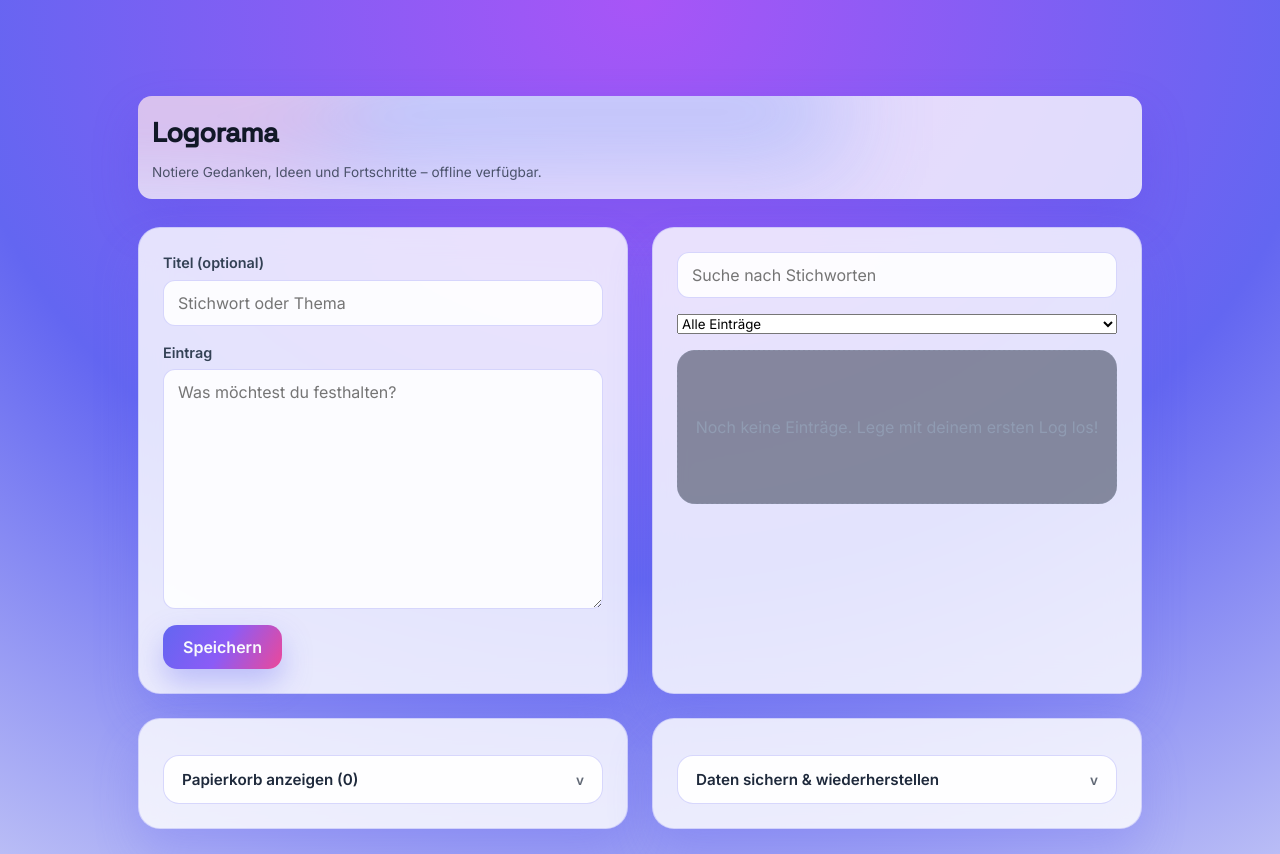
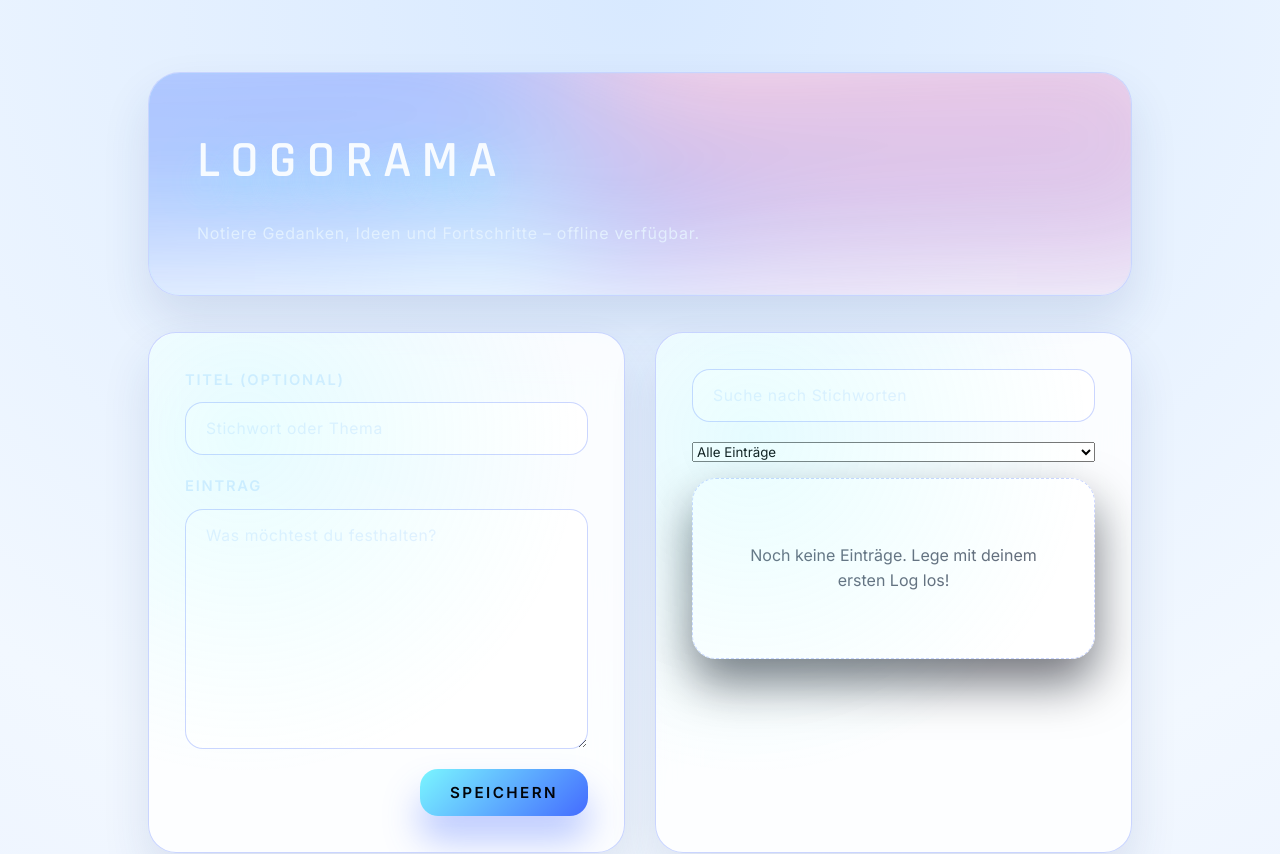
Before and after one commit to Web-Developer-DB/Logorama, a React (Vite) app: page / in a window 1280 px wide. Shown: the top 854 px of the page. Built offline with nearby package versions, Linux system fonts and the light colour scheme.

Commit message:
Reimagine UI with cryo neon visual language

```diff
--- a/src/components/EntryCard.jsx
+++ b/src/components/EntryCard.jsx
@@ -127,7 +127,7 @@ const EntryCard = ({ entry, onDelete, onUpdate }) => {
         </button>
         <ConfirmButton
           initialLabel="Löschen"
-          confirmLabel="Endgültig löschen"
+          confirmLabel="In den Papierkorb"
           className="secondary"
           confirmClassName="danger"
           resetDelay={1200}
--- a/src/styles.css
+++ b/src/styles.css
@@ -1,11 +1,21 @@
-@import url("https://fonts.googleapis.com/css2?family=Inter:wght@400;500;600;700&family=Space+Grotesk:wght@500&display=swap");
+@import url("https://fonts.googleapis.com/css2?family=Rajdhani:wght@400;500;600&family=Inter:wght@400;500;600;700&display=swap");
 
 :root {
-  font-family: "Inter", -apple-system, BlinkMacSystemFont, "Segoe UI", sans-serif;
-  color: #0f172a;
-  background-color: #020617;
-  line-height: 1.5;
+  font-family: "Inter", "Rajdhani", -apple-system, BlinkMacSystemFont, "Segoe UI", sans-serif;
+  color: #e8f6ff;
+  background-color: #020409;
+  line-height: 1.6;
   -webkit-font-smoothing: antialiased;
+  --bg-primary: radial-gradient(140% 120% at 50% 0%, #0a1730 0%, #020409 65%, #010207 100%);
+  --glass: rgba(6, 18, 36, 0.72);
+  --glass-strong: rgba(6, 16, 32, 0.88);
+  --card-outline: rgba(120, 235, 255, 0.24);
+  --accent-cyan: #7af6ff;
+  --accent-blue: #446bff;
+  --accent-ice: rgba(135, 229, 255, 0.25);
+  --accent-warning: #ff6b9c;
+  --text-muted: rgba(210, 233, 255, 0.68);
+  --shadow-heavy: 0 36px 80px rgba(4, 10, 24, 0.65);
 }
 
 *,
@@ -17,327 +27,408 @@
 body {
   margin: 0;
   min-height: 100dvh;
-  background: radial-gradient(120% 120% at 50% 0%, #312e81 0%, #020617 55%, #020617 100%);
+  background: var(--bg-primary);
   color: inherit;
-  overflow-y: scroll;
-  scrollbar-gutter: stable both-edges;
+  overflow-x: hidden;
+  position: relative;
+}
+
+body::before,
+body::after {
+  content: "";
+  position: fixed;
+  inset: 0;
+  pointer-events: none;
+  z-index: -2;
+}
+
+body::before {
+  background-image:
+    radial-gradient(circle at 18% 24%, rgba(122, 246, 255, 0.22), transparent 55%),
+    radial-gradient(circle at 82% 18%, rgba(68, 107, 255, 0.32), transparent 58%),
+    radial-gradient(circle at 60% 82%, rgba(255, 107, 156, 0.16), transparent 62%);
+  filter: blur(42px);
+}
+
+body::after {
+  z-index: -1;
+  opacity: 0.45;
+  background-image:
+    linear-gradient(110deg, rgba(68, 107, 255, 0.12) 0%, transparent 42%),
+    linear-gradient(290deg, rgba(122, 246, 255, 0.14) 0%, transparent 40%);
+  mix-blend-mode: screen;
 }
 
 main {
-  width: min(1040px, calc(100vw - 32px));
+  width: min(1080px, calc(100vw - 40px));
   margin: 0 auto;
-  padding: clamp(24px, 5vw, 48px) 18px 90px;
+  padding: clamp(30px, 6vw, 72px) clamp(18px, 5vw, 48px) 120px;
   display: flex;
   flex-direction: column;
-  gap: 24px;
-  transition: width 0.25s ease;
+  gap: clamp(24px, 6vw, 36px);
+  position: relative;
 }
 
 .layout-grid {
   display: grid;
   grid-template-columns: minmax(0, 1fr);
-  gap: 24px;
+  gap: clamp(22px, 4vw, 30px);
   width: 100%;
 }
 
 .app-header {
-  background: rgba(15, 23, 42, 0.55);
-  border-radius: 14px;
-  padding: 17px 14px;
-  color: #f8fafc;
   position: relative;
+  border-radius: 32px;
+  padding: clamp(32px, 5vw, 48px);
+  background: linear-gradient(140deg, rgba(8, 24, 48, 0.85), rgba(10, 28, 58, 0.72));
+  border: 1px solid rgba(122, 246, 255, 0.25);
+  box-shadow: var(--shadow-heavy);
   overflow: hidden;
-  box-shadow: 0 15px 27px rgba(15, 23, 42, 0.35);
+}
+
+.app-header::before {
+  content: "";
+  position: absolute;
+  inset: -40% -10% 10% -25%;
+  background: conic-gradient(
+    from 180deg,
+    rgba(122, 246, 255, 0.35),
+    rgba(68, 107, 255, 0.55),
+    rgba(255, 107, 156, 0.35),
+    rgba(68, 107, 255, 0.65)
+  );
+  filter: blur(70px);
+  opacity: 0.9;
+  pointer-events: none;
 }
 
 .app-header::after {
   content: "";
   position: absolute;
-  inset: -40% 30% 30% -30%;
-  background: conic-gradient(
-    from 180deg,
-    rgba(99, 102, 241, 0.9),
-    rgba(236, 72, 153, 0.45),
-    rgba(96, 165, 250, 0.65),
-    rgba(99, 102, 241, 0.95)
-  );
-  filter: blur(48px);
-  opacity: 0.45;
-}
-
-.app-header > * {
-  position: relative;
-  z-index: 1;
+  inset: 0;
+  border-radius: inherit;
+  border: 1px solid rgba(122, 246, 255, 0.22);
+  opacity: 0.35;
 }
 
 .app-header h1 {
+  position: relative;
   margin: 0;
-  font-family: "Space Grotesk", "Inter", sans-serif;
-  font-size: clamp(1.4rem, 2.4vw, 1.7rem);
-  letter-spacing: -0.02em;
+  font-family: "Rajdhani", sans-serif;
+  font-size: clamp(2rem, 6vw, 3.2rem);
+  letter-spacing: 0.2em;
+  text-transform: uppercase;
+  color: #f7fbff;
+  text-shadow: 0 18px 36px rgba(122, 246, 255, 0.55);
 }
 
 .app-header p {
-  margin: 8px 0 0;
-  max-width: 520px;
-  color: rgba(241, 245, 249, 0.78);
-  font-size: 0.85rem;
+  position: relative;
+  margin: 18px 0 0;
+  max-width: 640px;
+  color: rgba(230, 244, 255, 0.82);
+  font-size: 1rem;
+  letter-spacing: 0.045em;
 }
 
 .install-button {
-  margin-top: 16px;
+  position: relative;
+  margin-top: 28px;
   align-self: flex-start;
-  padding: 10px 16px;
-  font-size: 0.85rem;
 }
 
 .card {
-  background: linear-gradient(145deg, rgba(15, 23, 42, 0.55), rgba(15, 23, 42, 0.78));
-  border-radius: 22px;
-  padding: 24px;
-  border: 1px solid rgba(148, 163, 184, 0.12);
-  backdrop-filter: blur(16px);
-  color: #e2e8f0;
-  box-shadow: 0 18px 60px rgba(15, 23, 42, 0.55);
-  width: 100%;
-  min-width: 0;
+  position: relative;
+  border-radius: 28px;
+  padding: clamp(24px, 4vw, 36px);
+  background: linear-gradient(160deg, var(--glass), rgba(5, 12, 26, 0.68));
+  border: 1px solid var(--card-outline);
+  box-shadow: 0 24px 70px rgba(3, 10, 24, 0.6);
+  backdrop-filter: blur(20px);
+  color: #edf7ff;
+  overflow: hidden;
+}
+
+.card::after {
+  content: "";
+  position: absolute;
+  inset: 0;
+  border-radius: inherit;
+  background: radial-gradient(circle at 20% 20%, rgba(122, 246, 255, 0.16), transparent 60%);
+  pointer-events: none;
 }
 
 .log-form {
   display: grid;
-  gap: 16px;
+  gap: 20px;
 }
 
 label {
   display: flex;
   flex-direction: column;
-  font-size: 0.9rem;
-  gap: 6px;
+  gap: 10px;
+  font-size: 0.92rem;
   font-weight: 600;
-  color: rgba(226, 232, 240, 0.9);
+  text-transform: uppercase;
+  letter-spacing: 0.12em;
+  color: rgba(210, 233, 255, 0.85);
 }
 
 input,
 textarea,
-button,
-select {
+select,
+button {
   font-family: inherit;
 }
 
 input,
 textarea {
-  border: 1px solid rgba(148, 163, 184, 0.3);
-  border-radius: 12px;
-  padding: 12px 14px;
-  font-size: 1rem;
-  transition: border 0.25s ease, box-shadow 0.25s ease, background 0.25s ease;
-  background: rgba(15, 23, 42, 0.55);
-  color: #f8fafc;
+  border: 1px solid rgba(122, 246, 255, 0.35);
+  border-radius: 18px;
+  padding: 16px 20px;
+  font-size: 0.98rem;
+  background: linear-gradient(120deg, rgba(5, 14, 26, 0.86), rgba(11, 28, 58, 0.8));
+  color: #f4fbff;
+  backdrop-filter: blur(16px);
+  transition: border 0.25s ease, box-shadow 0.25s ease, transform 0.25s ease;
+}
+
+input::placeholder,
+textarea::placeholder {
+  color: rgba(200, 225, 255, 0.45);
+  letter-spacing: 0.04em;
 }
 
 input:focus,
 textarea:focus {
   outline: none;
-  border-color: rgba(99, 102, 241, 0.85);
-  box-shadow: 0 0 0 4px rgba(99, 102, 241, 0.25);
-  background: rgba(15, 23, 42, 0.85);
+  border-color: rgba(68, 107, 255, 0.65);
+  box-shadow: 0 0 0 6px rgba(122, 246, 255, 0.24);
+  transform: translateY(-1px);
 }
 
 textarea {
+  min-height: 240px;
   resize: vertical;
-  min-height: 240px;
 }
 
 .actions {
   display: flex;
   flex-wrap: wrap;
-  gap: 12px;
+  gap: 16px;
+  justify-content: flex-end;
 }
 
 button {
+  position: relative;
   border: none;
-  border-radius: 14px;
-  padding: 12px 20px;
-  font-size: 1rem;
+  border-radius: 18px;
+  padding: 14px 30px;
+  font-size: 0.95rem;
   font-weight: 600;
+  letter-spacing: 0.16em;
+  text-transform: uppercase;
   cursor: pointer;
-  transition: transform 0.2s ease, box-shadow 0.2s ease;
+  transition: transform 0.25s ease, box-shadow 0.25s ease, filter 0.25s ease;
+  overflow: hidden;
+}
+
+button::before {
+  content: "";
+  position: absolute;
+  inset: 0;
+  border-radius: inherit;
+  opacity: 0;
+  transition: opacity 0.3s ease;
+}
+
+button:disabled {
+  opacity: 0.55;
+  cursor: not-allowed;
+  transform: none;
+}
+
+button:hover:not(:disabled) {
+  transform: translateY(-2px);
+}
+
+button:active:not(:disabled) {
+  transform: translateY(0);
 }
 
 .primary {
-  background: linear-gradient(120deg, #6366f1, #8b5cf6, #ec4899);
-  color: #f8fafc;
-  box-shadow: 0 14px 30px rgba(99, 102, 241, 0.35);
+  background: linear-gradient(135deg, #7af6ff, #446bff);
+  color: #020409;
+  box-shadow: 0 24px 36px rgba(68, 107, 255, 0.36);
+}
+
+.primary::before {
+  background: radial-gradient(circle, rgba(122, 246, 255, 0.35), transparent 65%);
+}
+
+.primary:hover::before {
+  opacity: 1;
 }
 
 .secondary {
-  background: rgba(99, 102, 241, 0.08);
-  color: #c7d2fe;
-  border: 1px solid rgba(99, 102, 241, 0.35);
+  background: linear-gradient(135deg, rgba(122, 246, 255, 0.18), rgba(68, 107, 255, 0.2));
+  color: #e1f3ff;
+  border: 1px solid rgba(122, 246, 255, 0.35);
+  box-shadow: 0 20px 36px rgba(2, 8, 18, 0.55);
 }
 
-button:hover {
-  transform: translateY(-1px);
-  box-shadow: 0 16px 28px rgba(99, 102, 241, 0.35);
+.secondary:hover::before {
+  opacity: 1;
+  background: radial-gradient(circle, rgba(122, 246, 255, 0.2), transparent 60%);
 }
 
-button:active {
-  transform: translateY(0);
+button.danger {
+  background: linear-gradient(135deg, rgba(255, 107, 156, 0.85), rgba(255, 169, 207, 0.72));
+  color: #2b0c1f;
+  box-shadow: 0 22px 44px rgba(255, 107, 156, 0.4);
 }
 
-button:disabled {
-  opacity: 0.6;
-  cursor: not-allowed;
-  transform: translateY(0);
+button.danger:hover::before {
+  opacity: 1;
+  background: radial-gradient(circle, rgba(255, 169, 207, 0.35), transparent 55%);
 }
 
 .log-list {
   display: flex;
   flex-direction: column;
-  gap: 12px;
-  margin-top: 12px;
+  gap: 18px;
+  margin-top: 18px;
+}
+
+.log-entry {
+  position: relative;
+  border-radius: 26px;
+  padding: clamp(22px, 3vw, 32px);
+  background: linear-gradient(150deg, rgba(4, 12, 24, 0.92), rgba(3, 8, 18, 0.85));
+  border: 1px solid rgba(122, 246, 255, 0.2);
+  box-shadow: 0 26px 60px rgba(2, 6, 16, 0.7);
+  overflow: hidden;
+}
+
+.log-entry::before {
+  content: "";
+  position: absolute;
+  inset: -20% -30%;
+  background: radial-gradient(circle, rgba(122, 246, 255, 0.14), transparent 55%);
+  opacity: 0;
+  transition: opacity 0.35s ease;
+}
+
+.log-entry:hover::before {
+  opacity: 1;
+}
+
+.log-entry header {
+  display: flex;
+  flex-wrap: wrap;
+  gap: 14px;
+  justify-content: space-between;
+  align-items: flex-start;
+  color: var(--text-muted);
+  font-size: 0.95rem;
+  letter-spacing: 0.04em;
+  margin-bottom: 18px;
+}
+
+.log-entry header strong {
+  font-family: "Rajdhani", sans-serif;
+  font-size: 1.25rem;
+  letter-spacing: 0.18em;
+  text-transform: uppercase;
+  color: #f8fcff;
+}
+
+.log-entry header time {
+  font-family: "Rajdhani", sans-serif;
+  font-size: 0.82rem;
+  letter-spacing: 0.28em;
+  text-transform: uppercase;
+  color: rgba(198, 220, 248, 0.65);
+}
+
+.log-entry p {
+  margin: 16px 0 0;
+  color: rgba(226, 240, 255, 0.9);
+  white-space: pre-wrap;
+  overflow-wrap: anywhere;
+  font-size: 1rem;
+  line-height: 1.7;
+}
+
+.log-entry footer {
+  margin-top: 24px;
+  display: flex;
+  justify-content: center;
+  gap: 16px;
+  flex-wrap: wrap;
 }
 
 .accordion {
-  margin-top: 12px;
-  border: 1px solid rgba(148, 163, 184, 0.22);
-  border-radius: 16px;
-  background: rgba(15, 23, 42, 0.35);
+  border-radius: 24px;
+  border: 1px solid rgba(122, 246, 255, 0.24);
+  background: linear-gradient(150deg, rgba(4, 14, 28, 0.85), rgba(2, 8, 18, 0.75));
   overflow: hidden;
-  width: 100%;
+  box-shadow: 0 20px 52px rgba(2, 6, 18, 0.55);
 }
 
 .accordion-toggle {
+  width: 100%;
   display: flex;
+  justify-content: space-between;
   align-items: center;
-  justify-content: space-between;
-  width: 100%;
-  padding: 14px 18px;
+  padding: 20px clamp(20px, 5vw, 30px);
+  border: none;
   background: transparent;
-  color: inherit;
-  font-size: 0.95rem;
+  color: #eef9ff;
+  font-size: 0.98rem;
   font-weight: 600;
-  border: none;
-  border-radius: 0;
+  text-transform: uppercase;
+  letter-spacing: 0.16em;
   cursor: pointer;
-  box-shadow: none;
-  transition: background 0.2s ease;
 }
 
 .accordion-toggle:hover {
-  background: rgba(99, 102, 241, 0.15);
-  box-shadow: none;
-  transform: none;
-}
-
-.accordion-toggle:active {
-  transform: none;
+  background: rgba(68, 107, 255, 0.12);
 }
 
 .accordion-icon {
-  font-size: 0.85rem;
-  opacity: 0.7;
+  font-size: 1.1rem;
+  color: rgba(122, 246, 255, 0.8);
 }
 
 .accordion-panel {
   display: flex;
   flex-direction: column;
-  gap: 12px;
-  padding: 12px 18px 18px;
+  gap: 18px;
+  padding: 22px clamp(20px, 5vw, 30px) 28px;
+  background: rgba(3, 8, 18, 0.72);
 }
 
 .accordion-more,
 .accordion-delete-all {
-  align-self: flex-end;
+  align-self: center;
 }
 
-.accordion-more {
-  margin-top: 4px;
-}
-
-.accordion-delete-all {
-  margin-top: 12px;
-}
-
-.log-entry {
-  border: 1px solid rgba(99, 102, 241, 0.2);
-  border-radius: 18px;
-  padding: 18px;
-  background: rgba(15, 23, 42, 0.65);
-  box-shadow: 0 15px 35px rgba(15, 23, 42, 0.4);
-  transition: transform 0.2s ease, border-color 0.3s ease, box-shadow 0.3s ease;
-  min-width: 0;
-}
-
-.log-entry:hover {
-  transform: translateY(-4px);
-  border-color: rgba(129, 140, 248, 0.55);
-  box-shadow: 0 24px 45px rgba(99, 102, 241, 0.28);
-}
-
-.log-entry header {
-  display: flex;
-  flex-wrap: wrap;
-  gap: 12px;
-  justify-content: space-between;
-  font-size: 0.9rem;
-  color: rgba(226, 232, 240, 0.7);
-  margin-bottom: 12px;
-}
-
-.log-entry strong {
-  font-size: 1.05rem;
-  color: #f8fafc;
-  letter-spacing: 0.01em;
-}
-
-.log-entry p {
-  margin: 12px 0 0;
-  color: rgba(226, 232, 240, 0.92);
-  white-space: pre-wrap;
-  overflow-wrap: anywhere;
-  word-break: break-word;
-}
-
-.log-entry footer {
-  display: flex;
-  justify-content: space-evenly;
-  align-items: center;
-  flex-wrap: nowrap;
-  margin-top: 16px;
-  width: 100%;
-}
-
-.empty-state {
-  text-align: center;
-  color: rgba(148, 163, 184, 0.75);
-  padding: 48px 0;
-  border-radius: 18px;
-  border: 1px dashed rgba(148, 163, 184, 0.35);
-  background: rgba(15, 23, 42, 0.45);
+.trash-card {
+  position: relative;
 }
 
 .trash-list {
   display: flex;
   flex-direction: column;
-  gap: 12px;
+  gap: 16px;
 }
 
 .trash-entry {
-  border: 1px solid rgba(148, 163, 184, 0.2);
-  border-radius: 16px;
-  background: rgba(148, 163, 184, 0.08);
+  border-radius: 22px;
+  background: linear-gradient(150deg, rgba(3, 10, 20, 0.82), rgba(4, 12, 22, 0.74));
+  border: 1px solid rgba(68, 107, 255, 0.28);
   overflow: hidden;
-  width: 100%;
-  min-width: 0;
-}
-
-.trash-title-group {
-  display: flex;
-  flex-direction: column;
-  gap: 4px;
-  flex: 1;
-  min-width: 0;
 }
 
 .trash-entry-toggle {
@@ -345,235 +436,207 @@ button:disabled {
   display: flex;
   justify-content: space-between;
   align-items: flex-start;
-  gap: 12px;
-  padding: 12px 16px;
+  gap: 16px;
+  padding: 18px 24px;
   border: none;
   background: transparent;
-  color: inherit;
+  color: rgba(224, 238, 255, 0.85);
   cursor: pointer;
   text-align: left;
   font: inherit;
 }
 
-.trash-entry-toggle:hover {
-  background: rgba(148, 163, 184, 0.12);
+.trash-entry-toggle:hover,
+.trash-entry.expanded .trash-entry-toggle {
+  background: rgba(68, 107, 255, 0.12);
 }
 
-.trash-entry.expanded .trash-entry-toggle {
-  background: rgba(148, 163, 184, 0.12);
+.trash-title-group {
+  display: flex;
+  flex-direction: column;
+  gap: 6px;
 }
 
-.trash-entry-toggle:focus-visible {
-  outline: 2px solid rgba(99, 102, 241, 0.7);
-  outline-offset: -4px;
+.trash-title-group strong {
+  font-family: "Rajdhani", sans-serif;
+  text-transform: uppercase;
+  letter-spacing: 0.18em;
+  color: #f4f8ff;
 }
 
 .trash-meta {
   font-size: 0.82rem;
-  color: rgba(226, 232, 240, 0.6);
+  color: rgba(200, 220, 248, 0.6);
+  letter-spacing: 0.12em;
+  text-transform: uppercase;
 }
 
 .trash-entry-meta {
   display: flex;
-  align-items: center;
-  justify-content: flex-end;
-  gap: 6px;
-  flex-wrap: wrap;
-  flex-shrink: 0;
-  min-width: 0;
-  text-align: right;
-  color: rgba(226, 232, 240, 0.65);
-  font-size: 0.85rem;
+  flex-direction: column;
+  align-items: flex-end;
+  gap: 8px;
+  color: rgba(194, 212, 244, 0.6);
+  font-size: 0.82rem;
 }
 
 .trash-entry-meta time {
-  font-size: 0.82rem;
-  line-height: 1.2;
-  color: rgba(226, 232, 240, 0.68);
-  overflow-wrap: anywhere;
-}
-
-.trash-entry-meta .accordion-icon {
-  flex: 0 0 auto;
+  font-family: "Rajdhani", sans-serif;
+  letter-spacing: 0.22em;
+  text-transform: uppercase;
 }
 
 .trash-entry-body {
   display: grid;
-  gap: 12px;
-  padding: 0 16px 16px;
-  border-top: 1px solid rgba(148, 163, 184, 0.15);
-  width: 100%;
+  gap: 18px;
+  padding: 0 24px 24px;
+  border-top: 1px solid rgba(68, 107, 255, 0.18);
+  background: rgba(2, 8, 18, 0.78);
 }
 
 .trash-entry-body p {
-  margin: 12px 0 0;
-  color: rgba(226, 232, 240, 0.85);
-  overflow-wrap: anywhere;
+  margin: 16px 0 0;
+  color: rgba(220, 234, 255, 0.88);
   white-space: pre-wrap;
+  line-height: 1.65;
 }
 
 .trash-entry-actions {
   display: flex;
   flex-wrap: wrap;
-  gap: 8px;
+  gap: 14px;
+  justify-content: flex-end;
 }
 
+.empty-state,
 .trash-empty {
   text-align: center;
-  color: rgba(148, 163, 184, 0.75);
-  padding: 36px 0;
-  border-radius: 16px;
-  border: 1px dashed rgba(148, 163, 184, 0.35);
-  background: rgba(15, 23, 42, 0.4);
+  padding: 48px clamp(18px, 4vw, 36px);
+  border-radius: 24px;
+  border: 1px dashed rgba(122, 246, 255, 0.35);
+  background: rgba(4, 12, 24, 0.72);
+  color: rgba(208, 226, 244, 0.78);
+  box-shadow: 0 24px 48px rgba(3, 8, 18, 0.55);
 }
 
-button.danger {
-  background: rgba(248, 113, 113, 0.12);
-  color: #fca5a5;
-  border: 1px solid rgba(248, 113, 113, 0.4);
+.data-safety-card {
+  position: relative;
+  border-radius: 24px;
+  padding: 22px;
+  background: linear-gradient(145deg, rgba(3, 10, 20, 0.82), rgba(6, 16, 32, 0.75));
+  border: 1px solid rgba(122, 246, 255, 0.24);
+  box-shadow: 0 24px 52px rgba(3, 8, 18, 0.55);
+  overflow: hidden;
 }
 
-button.danger:hover {
-  box-shadow: 0 16px 28px rgba(248, 113, 113, 0.35);
+.data-safety-card .accordion-panel p {
+  margin: 0;
+  line-height: 1.7;
+  color: rgba(214, 232, 248, 0.82);
 }
 
 .app-footer {
-  margin: 48px auto 16px;
+  margin: 90px auto 24px;
   text-align: center;
-  color: rgba(226, 232, 240, 0.6);
-  font-size: 0.85rem;
+  color: rgba(192, 214, 240, 0.55);
+  font-size: 0.86rem;
+  letter-spacing: 0.16em;
+  text-transform: uppercase;
 }
 
 .app-footer a {
-  color: rgba(226, 232, 240, 0.82);
+  color: rgba(122, 246, 255, 0.85);
   text-decoration: none;
-  transition: color 0.2s ease;
+  transition: color 0.2s ease, text-shadow 0.2s ease;
 }
 
 .app-footer a:hover,
 .app-footer a:focus {
-  color: #f8fafc;
-  text-decoration: underline;
+  color: #ffffff;
+  text-shadow: 0 0 12px rgba(122, 246, 255, 0.7);
 }
 
-@media (max-width: 600px) {
-  main {
-    padding: 20px 14px 80px;
+@media (max-width: 960px) {
+  .layout-grid {
+    gap: 24px;
   }
 
   .actions {
-    flex-direction: column;
+    justify-content: center;
+  }
+}
+
+@media (max-width: 720px) {
+  main {
+    padding: 28px 18px 90px;
+    gap: 24px;
+  }
+
+  .app-header {
+    padding: 28px 22px;
   }
 
   button {
     width: 100%;
   }
 
+  .log-entry footer {
+    flex-direction: column;
+    gap: 14px;
+  }
+
   .log-entry footer button {
-    width: auto;
+    width: 100%;
   }
 }
 
-@media (min-width: 960px) {
-  body {
-    padding: 48px 0;
-  }
-
-  main {
-    gap: 28px;
-  }
-
+@media (min-width: 1040px) {
   .layout-grid {
     grid-template-columns: minmax(0, 1fr) minmax(0, 1fr);
   }
 }
 
 @media (prefers-color-scheme: light) {
-  body {
-    background: radial-gradient(120% 120% at 50% 0%, #a855f7 0%, #6366f1 45%, #f1f5f9 100%);
+  :root {
+    color: #101c32;
+    background-color: #f2f8ff;
   }
 
-  :root {
-    color: #111827;
+  body {
+    background: radial-gradient(130% 110% at 50% 0%, #d8e9ff 0%, #f2f8ff 60%, #e9f0ff 100%);
   }
 
-  .app-header {
-    background: rgba(255, 255, 255, 0.78);
-    color: #111827;
-    box-shadow: 0 20px 45px rgba(79, 70, 229, 0.25);
-  }
-
-  .app-header p {
-    color: rgba(30, 41, 59, 0.75);
-  }
-
-  .card {
+  .app-header,
+  .card,
+  .log-entry,
+  .accordion,
+  .trash-entry,
+  .data-safety-card {
     background: rgba(255, 255, 255, 0.82);
-    color: #1e293b;
-    border: 1px solid rgba(99, 102, 241, 0.2);
-    box-shadow: 0 24px 45px rgba(99, 102, 241, 0.22);
-  }
-
-  label {
-    color: #334155;
+    color: #101c32;
+    border-color: rgba(68, 107, 255, 0.28);
+    box-shadow: 0 24px 48px rgba(37, 58, 120, 0.12);
   }
 
   input,
   textarea {
     background: rgba(255, 255, 255, 0.88);
-    color: #111827;
-    border-color: rgba(99, 102, 241, 0.25);
+    color: #101c32;
+    border-color: rgba(68, 107, 255, 0.28);
   }
 
-  input:focus,
-  textarea:focus {
-    background: rgba(255, 255, 255, 0.98);
+  .secondary {
+    color: #101c32;
   }
 
-  .log-entry {
-    background: rgba(255, 255, 255, 0.95);
-    color: #111827;
-  }
-
-  .accordion {
+  .empty-state,
+  .trash-empty {
     background: rgba(255, 255, 255, 0.92);
-    border-color: rgba(99, 102, 241, 0.25);
-  }
-
-  .accordion-toggle:hover {
-    background: rgba(99, 102, 241, 0.12);
-  }
-
-  .log-entry header {
-    color: rgba(30, 41, 59, 0.7);
+    color: rgba(16, 28, 50, 0.65);
+    border-color: rgba(68, 107, 255, 0.28);
   }
 
   .app-footer {
-    color: rgba(30, 41, 59, 0.65);
-  }
-
-  .trash-card .trash-header p {
-    color: rgba(71, 85, 105, 0.7);
-  }
-
-  .trash-entry {
-    background: rgba(255, 255, 255, 0.96);
-    border-color: rgba(248, 113, 113, 0.25);
-  }
-
-  .trash-meta {
-    color: rgba(71, 85, 105, 0.7);
-  }
-
-  .trash-empty {
-    background: rgba(255, 255, 255, 0.9);
-    color: rgba(71, 85, 105, 0.72);
-    border-color: rgba(148, 163, 184, 0.45);
-  }
-
-  button.danger {
-    background: rgba(248, 113, 113, 0.15);
-    color: #b91c1c;
-    border-color: rgba(248, 113, 113, 0.45);
+    color: rgba(16, 28, 50, 0.55);
   }
 }
```
